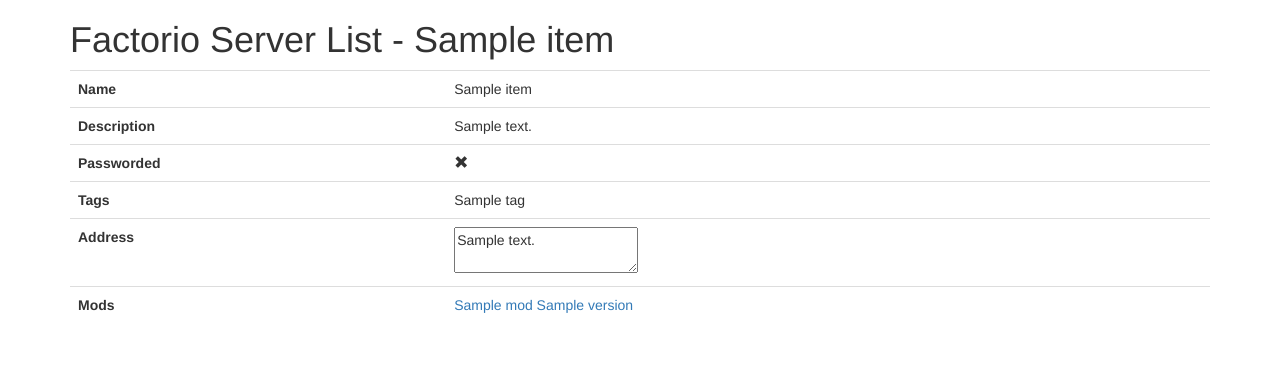
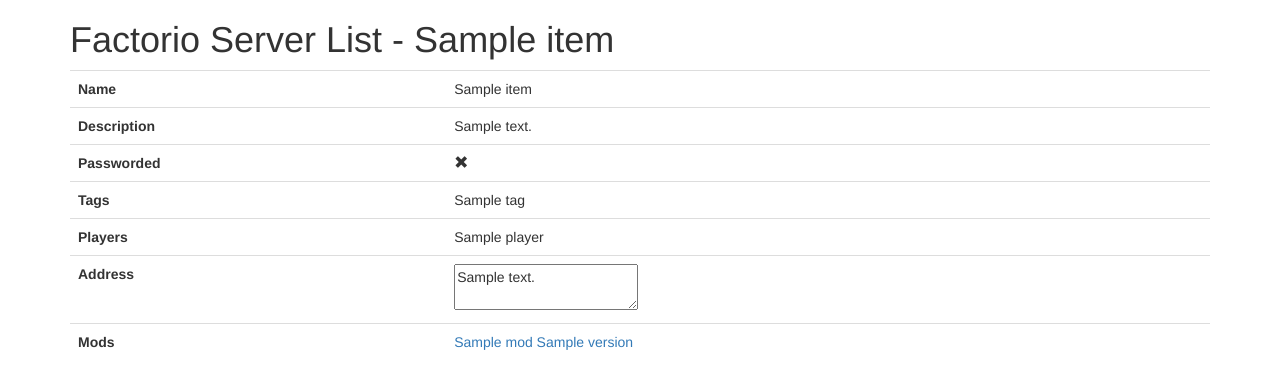
Before and after one commit to blha303/factorio-serverlist, a Flask app: page /info/1 in a window 1280 px wide. Shown: the top 389 px of the page. Run offline with Flask 2, Linux system fonts and the light colour scheme; a database or web service that is not in the repository returns one stand-in record (values such as "Sample title"); data that the repository does not hold is empty; parts of the project's set-up code (start-up, migrations or seed data) failed here and were passed over; some libraries are stand-ins or nearby versions.

Commit message:
Added player names

```diff
--- a/templates/info.html
+++ b/templates/info.html
@@ -19,6 +19,10 @@
 					<td>{{ d.tags|join(",") }}</td>
 				</tr>
 				<tr>
+					<th>Players</th>
+					<td>{{ d.players|join(", ") }}</td>
+				</tr>
+				<tr>
 					<th>Address</th>
 					<td><textarea>{{ d.host_address }}</textarea></td>
 				</tr>
```
